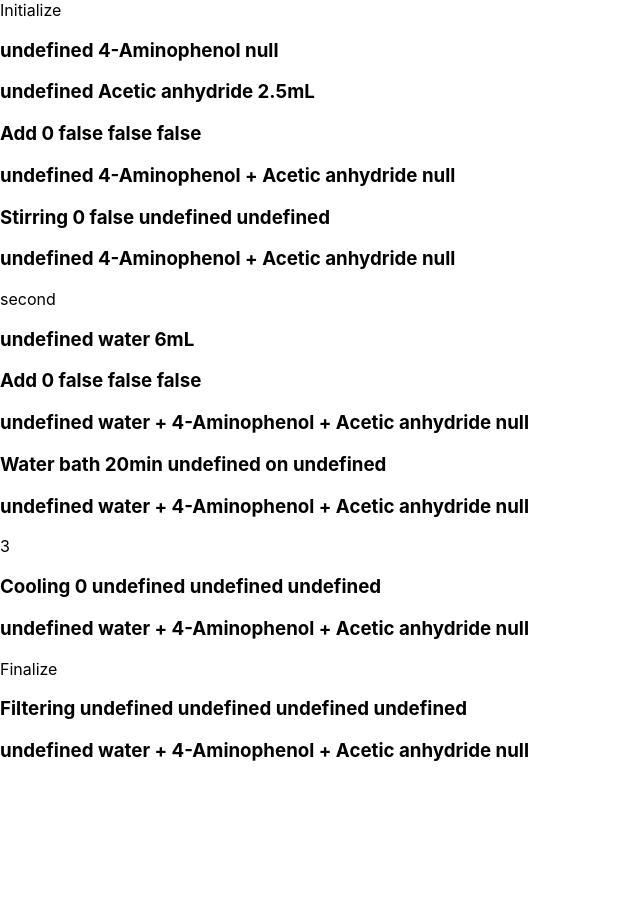
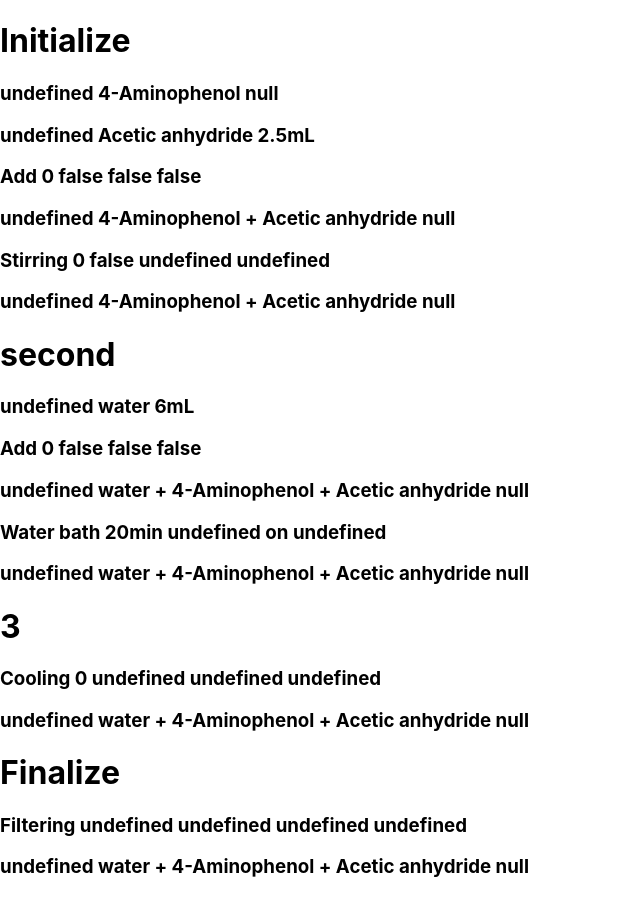
Before and after one commit to nickel93/Toy-project, a React (Create React App) app in the folder toy-project-kanban1/: page / in a window 1280 px wide. Shown: the whole page, without its empty margins (0-640 px from the left). Before the commit the page ends 800 px from the top, so only its background shows below. Built offline with nearby package versions, Linux system fonts and the light colour scheme.

Commit message:
comments modify

```diff
--- /dev/null
+++ b/toy-project-kanban1/src/components/Board.js
@@ -0,0 +1,20 @@
+import React from 'react';
+import Boards from './board/boards'
+const Board = (props) => {
+    //데이터를 변경하고있을때 useState사용
+    // const [sampleState] = useState(sample_note);
+    //map 변수 할당으로 수정
+    const experiment = props.data.experiments.map((el) => {
+        return (
+            <Boards key={el.id} taska={el.tasks} id={el.name} />
+        )
+    });
+    return (
+        <div>
+            {experiment}
+        </div>
+    );
+};
+
+
+export default Board;
--- a/toy-project-kanban1/src/components/Borad.js
+++ /dev/null
@@ -1,16 +0,0 @@
-import React, { useState } from 'react';
-import Borads from './borads/Borads'
-import sample_note from '../sample_note';
-const borad = () => {
-
-    const [sampleState, setsample] = useState(sample_note);
-    return (
-        <div>
-            {sampleState.experiments.map((el, index) => (<Borads name={el.name} task={el.tasks} />))}
-        </div>
-    );
-};
-
-
-
-export default borad;
--- /dev/null
+++ b/toy-project-kanban1/src/components/board/boards.js
@@ -0,0 +1,21 @@
+import React from 'react';
+import Element from '../element/Element'
+const boards = (props) => {
+    const task = props.taska.map((el) => {
+        return (
+            <Element
+                key={el.id}
+                task={el}
+            />
+        )
+    });
+    return (
+        <div>
+            <h1> {props.id} </h1>
+            {task}
+        </div>
+
+    );
+};
+
+export default boards;
--- a/toy-project-kanban1/src/components/borads/Borads.js
+++ /dev/null
@@ -1,14 +0,0 @@
-import React, { useState } from 'react';
-import Element from '../element/Element'
-const borads = (props) => {
-
-    return (
-        <div>
-            {props.name}
-            {props.task.map((el, index) => (<Element task={el} />))}
-        </div>
-
-    );
-};
-
-export default borads;
--- a/toy-project-kanban1/src/container/Kanbancontainer.js
+++ b/toy-project-kanban1/src/container/Kanbancontainer.js
@@ -1,10 +1,11 @@
 import React from 'react';
-import Board from '../components/Borad'
+import Board from '../components/Board'
+import sample_note from '../sample_note';
 const kanbancontainer = () => {
-
+    //data 이동수정
     return (
         <div>
-            <Board />
+            <Board data={sample_note} />
         </div>
     );
 
```
